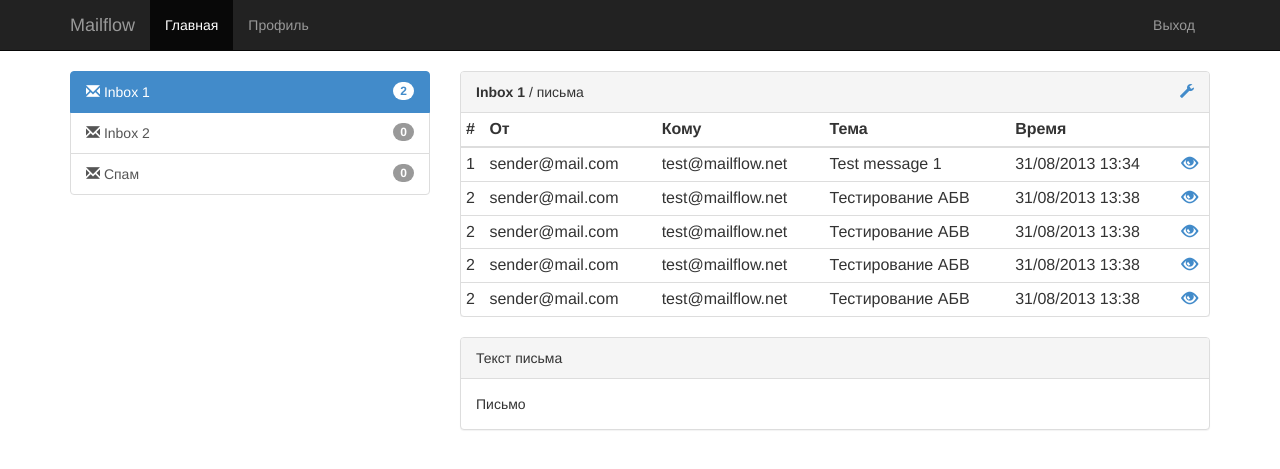
After one commit to zzzombat/mailflow, a Flask app: page /dashboard in a window 1280 px wide. The commit adds this page. Shown: the top 469 px of the page. Run offline with Flask 2, Linux system fonts and the light colour scheme.

Commit message:
Added dashboard

```diff
--- a/src/mailflow/front/static/styles/main.css
+++ b/src/mailflow/front/static/styles/main.css
@@ -1 +1,12 @@
 /*main.css*/
+
+.panel-container {
+    max-height: 400px;
+    overflow-y: auto;
+    overflow-x: hidden;
+    margin-bottom: 20px;
+}
+
+.panel {
+    margin-bottom: 0;
+}
--- a/src/mailflow/front/templates/base.html
+++ b/src/mailflow/front/templates/base.html
@@ -9,11 +9,13 @@
     <!-- Bootstrap core CSS -->
     <link href="../static/styles/lib/bootstrap.min.css" rel="stylesheet">
 
-    <!-- Custom styles for this template -->
-    <link href="../static/styles/signin.css" rel="stylesheet">
+    <!-- Custom styles -->
+    {% block css %}{% endblock %}
+
+    <!-- Custom js -->
+    {% block js %}{% endblock %}
 </head>
 <body>
-<hr>
 {% block content %}{% endblock %}
 </body>
 </html>
--- /dev/null
+++ b/src/mailflow/front/templates/dashboard.html
@@ -0,0 +1,128 @@
+{% extends "base.html" %}
+
+{% block css %}
+        <link href="../static/styles/main.css" rel="stylesheet">
+{% endblock %}
+
+{% block js %}
+        <script src="../static/js/lib/angular.min.js" type="text/javascript"></script>
+        <script src="../static/js/app.js" type="text/javascript"></script>
+        <script src="../static/js/controllers.js" type="text/javascript"></script>
+        <script src="../static/js/routes.js" type="text/javascript"></script>
+{% endblock %}
+
+{% block content %}
+
+<div class="navbar navbar-inverse navbar-static-top">
+    <div class="container">
+        <div class="navbar-header">
+            <button type="button" class="navbar-toggle" data-toggle="collapse" data-target=".navbar-collapse">
+                <span class="icon-bar"></span>
+                <span class="icon-bar"></span>
+                <span class="icon-bar"></span>
+            </button>
+            <a class="navbar-brand" href="#">Mailflow</a>
+        </div>
+        <div class="navbar-collapse collapse">
+            <ul class="nav navbar-nav">
+                <li class="active"><a href="#">Главная</a></li>
+                <li><a href="#about">Профиль</a></li>
+            </ul>
+            <ul class="nav navbar-nav navbar-right">
+                <li><a href="/logout">Выход</a></li>
+            </ul>
+        </div>
+        <!--/.nav-collapse -->
+    </div>
+</div>
+
+<div class="container">
+
+    <div class="row">
+        <div class="col-md-4">
+            <div class="list-group">
+                <a href="#" class="list-group-item active"><span class="glyphicon glyphicon-envelope"></span> Inbox 1 <span class="badge pull-right">2</span></a>
+                <a href="#" class="list-group-item"><span class="glyphicon glyphicon-envelope"></span> Inbox 2 <span class="badge pull-right">0</span></a>
+                <a href="#" class="list-group-item"><span class="glyphicon glyphicon-envelope"></span> Спам <span class="badge pull-right">0</span></a>
+            </div>
+
+        </div>
+        <div class="col-md-8">
+
+            <div class="panel-container">
+                <div class="panel panel-default">
+                    <!-- Default panel contents -->
+                    <div class="panel-heading"><strong>Inbox 1</strong> / письма <span class="pull-right"><a href="#"><span
+                            class="glyphicon glyphicon-wrench"></span></a></span></div>
+
+                    <table class="table table-condensed">
+                        <thead>
+                        <tr>
+                            <th>#</th>
+                            <th>От</th>
+                            <th>Кому</th>
+                            <th>Тема</th>
+                            <th>Время</th>
+                            <th></th>
+                        </tr>
+                        </thead>
+                        <tbody>
+                        <tr>
+                            <td>1</td>
+                            <td>sender@mail.com</td>
+                            <td>test@mailflow.net</td>
+                            <td>Test message 1</td>
+                            <td>31/08/2013 13:34</td>
+                            <td><a href="#"><span class="glyphicon glyphicon-eye-open"></span></a></td>
+                        </tr>
+                        <tr>
+                            <td>2</td>
+                            <td>sender@mail.com</td>
+                            <td>test@mailflow.net</td>
+                            <td>Тестирование АБВ</td>
+                            <td>31/08/2013 13:38</td>
+                            <td><a href="#"><span class="glyphicon glyphicon-eye-open"></span></a></td>
+                        </tr>
+                        <tr>
+                            <td>2</td>
+                            <td>sender@mail.com</td>
+                            <td>test@mailflow.net</td>
+                            <td>Тестирование АБВ</td>
+                            <td>31/08/2013 13:38</td>
+                            <td><a href="#"><span class="glyphicon glyphicon-eye-open"></span></a></td>
+                        </tr>
+                        <tr>
+                            <td>2</td>
+                            <td>sender@mail.com</td>
+                            <td>test@mailflow.net</td>
+                            <td>Тестирование АБВ</td>
+                            <td>31/08/2013 13:38</td>
+                            <td><a href="#"><span class="glyphicon glyphicon-eye-open"></span></a></td>
+                        </tr>
+                        <tr>
+                            <td>2</td>
+                            <td>sender@mail.com</td>
+                            <td>test@mailflow.net</td>
+                            <td>Тестирование АБВ</td>
+                            <td>31/08/2013 13:38</td>
+                            <td><a href="#"><span class="glyphicon glyphicon-eye-open"></span></a></td>
+                        </tr>
+                        </tbody>
+                    </table>
+
+                </div>
+            </div>
+
+            <div class="panel panel-default">
+                <div class="panel-heading">Текст письма</div>
+                <div class="panel-body">
+                    Письмо
+                </div>
+            </div>
+
+        </div>
+    </div>
+
+</div> <!-- /container -->
+
+{% endblock %}
--- a/src/mailflow/front/templates/index.html
+++ b/src/mailflow/front/templates/index.html
@@ -1,4 +1,9 @@
 {% extends "base.html" %}
+
+{% block css %}
+        <link href="../static/styles/signin.css" rel="stylesheet">
+{% endblock %}
+
 {% block content %}
 
 <div class="container">
--- a/src/mailflow/front/views.py
+++ b/src/mailflow/front/views.py
@@ -5,3 +5,7 @@ from mailflow.front import app
 @app.route('/index')
 def index():
     return render_template('index.html')
+
+@app.route('/dashboard')
+def dashboard():
+    return render_template('dashboard.html')
```
Also changed, not shown: src/mailflow/front/static/styles/fonts/glyphicons-halflings-regular.ttf (added), src/mailflow/front/static/styles/fonts/glyphicons-halflings-regular.woff (added), 2 other files.
